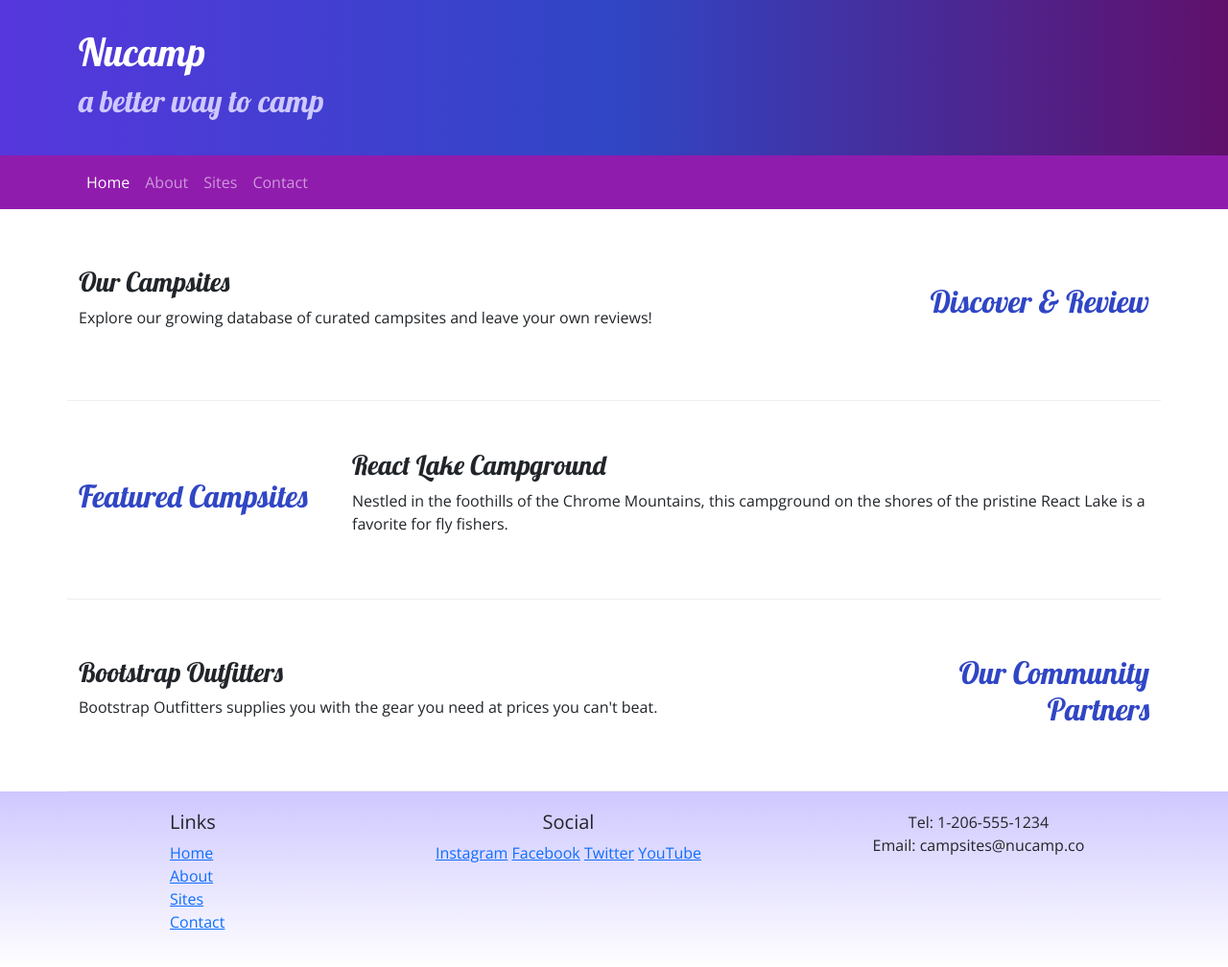
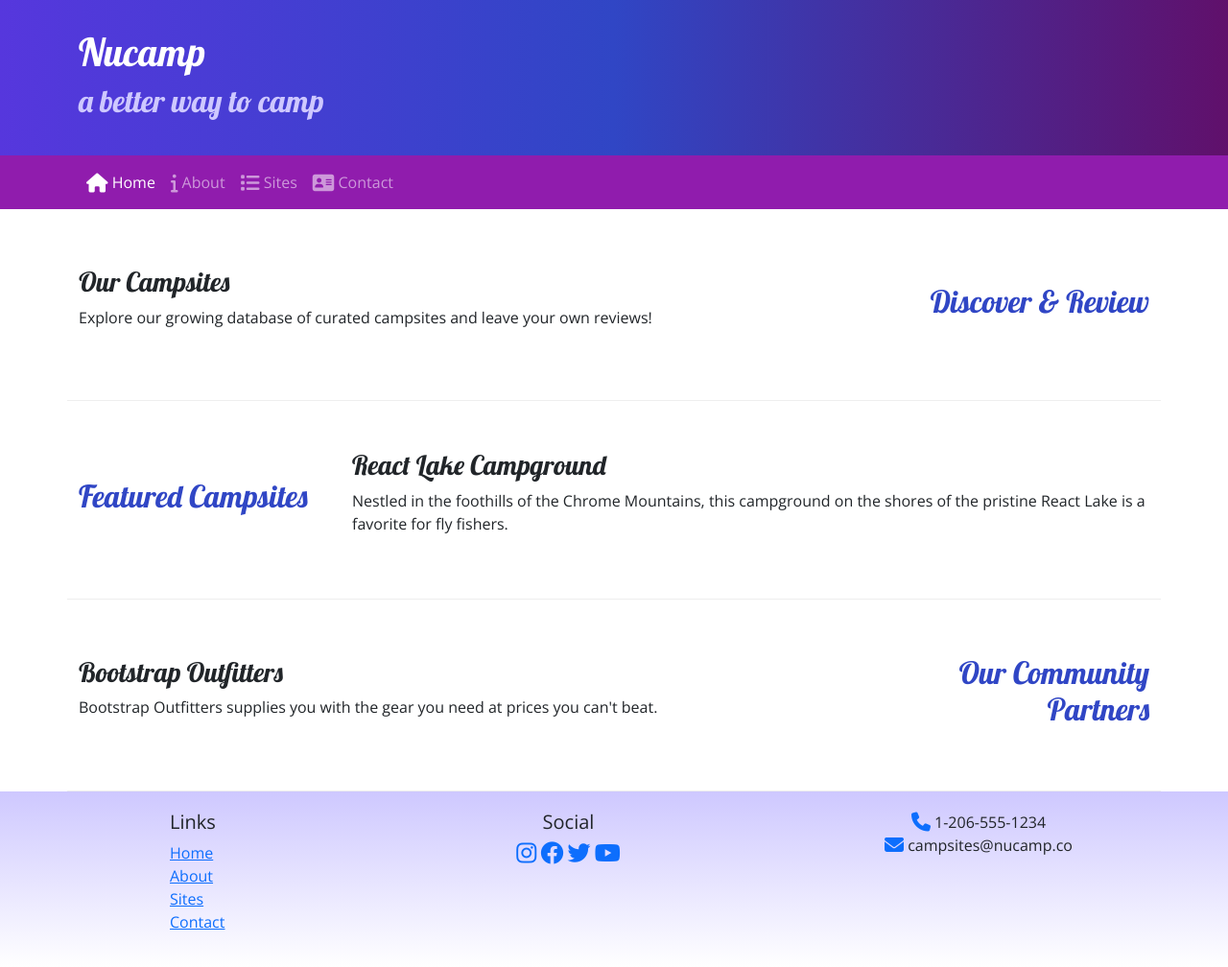
Before and after one commit to supposelol/nucampsite, a plain HTML site: page index.html in a window 1280 px wide. Shown: the whole page at 96% size. Drawn offline with nearby package versions, Linux system fonts and the light colour scheme.

Commit message:
Icont Fonts

```diff
--- a/index.html
+++ b/index.html
@@ -10,6 +10,10 @@
     <link href="https://cdn.jsdelivr.net/npm/bootstrap@5.2.3/dist/css/bootstrap.min.css" rel="stylesheet" integrity="sha384-rbsA2VBKQhggwzxH7pPCaAqO46MgnOM80zW1RWuH61DGLwZJEdK2Kadq2F9CUG65" crossorigin="anonymous"/>
     <link rel="stylesheet" href="https://fonts.googleapis.com/css?family=Lobster|Open+Sans">
     <link rel="stylesheet" href="css/styles.css">
+
+    <!-- Additional CSS must be placed after Bootstrap CSS -->
+    <link rel="stylesheet" href="https://cdnjs.cloudflare.com/ajax/libs/font-awesome/6.2.1/css/all.min.css" integrity="sha512-MV7K8+y+gLIBoVD59lQIYicR65iaqukzvf/nwasF0nqhPay5w/9lJmVM2hMDcnK1OnMGCdVK+iQrJ7lzPJQd1w==" crossorigin="anonymous" referrerpolicy="no-referrer"/>
+
     <title>Nucamp: A Better Way To Camp</title>
 </head>
 
@@ -35,10 +39,10 @@
          </button>
          <div class="collapse navbar-collapse" id="nucampNavbar">
             <ul class="navbar-nav">
-                <li class="nav-item"><a class="nav-link active" href="#">Home</a></li>
-                <li class="nav-item"><a class="nav-link" href="aboutus.html">About</a></li>
-                <li class="nav-item"><a class="nav-link" href="#">Sites</a></li>
-                <li class="nav-item"><a class="nav-link" href="#">Contact</a></li>
+                <li class="nav-item"><a class="nav-link active" href="#"><i class="fa-solid fa-house fa-lg"></i> Home</a></li>
+                <li class="nav-item"><a class="nav-link" href="aboutus.html"><i class="fa-solid fa-info fa-lg"></i> About</a></li>
+                <li class="nav-item"><a class="nav-link" href="#"><i class="fa-solid fa-list fa-lg"></i> Sites</a></li>
+                <li class="nav-item"><a class="nav-link" href="#"><i class="fa-solid fa-address-card fa-lg"></i> Contact</a></li>
             </ul>
         </div>
       </div>
@@ -97,14 +101,14 @@
                 </div>
                 <div class="col-6 col-sm-5 text-center">
                     <h5>Social</h5>
-                    <a href="http://instagram.com/">Instagram</a>
-                    <a href="http://facebook.com/">Facebook</a>
-                    <a href="http://twitter.com/">Twitter</a>
-                    <a href="http://youtube.com/">YouTube</a>
+                    <a href="http://instagram.com/"><i class="fa-brands fa-instagram fa-xl"></i></a>
+                    <a href="http://facebook.com/"><i class="fa-brands fa-facebook fa-xl"></i></a>
+                    <a href="http://twitter.com/"><i class="fa-brands fa-twitter fa-xl"></i></a>
+                    <a href="http://youtube.com/"><i class="fa-brands fa-youtube fa-xl"></i></a>
                 </div>
                 <div class="col-sm-4 text-center">
-                    Tel: 1-206-555-1234<br />
-                    Email: campsites@nucamp.co
+                    <i class="fa-solid fa-phone fa-lg text-primary"></i> 1-206-555-1234<br />
+                    <i class="fa-solid fa-envelope fa-lg text-primary"></i> campsites@nucamp.co
                 </div>
            </div>
         </div>
```
Also changed, not shown: aboutus.html (+12 -11 lines).
